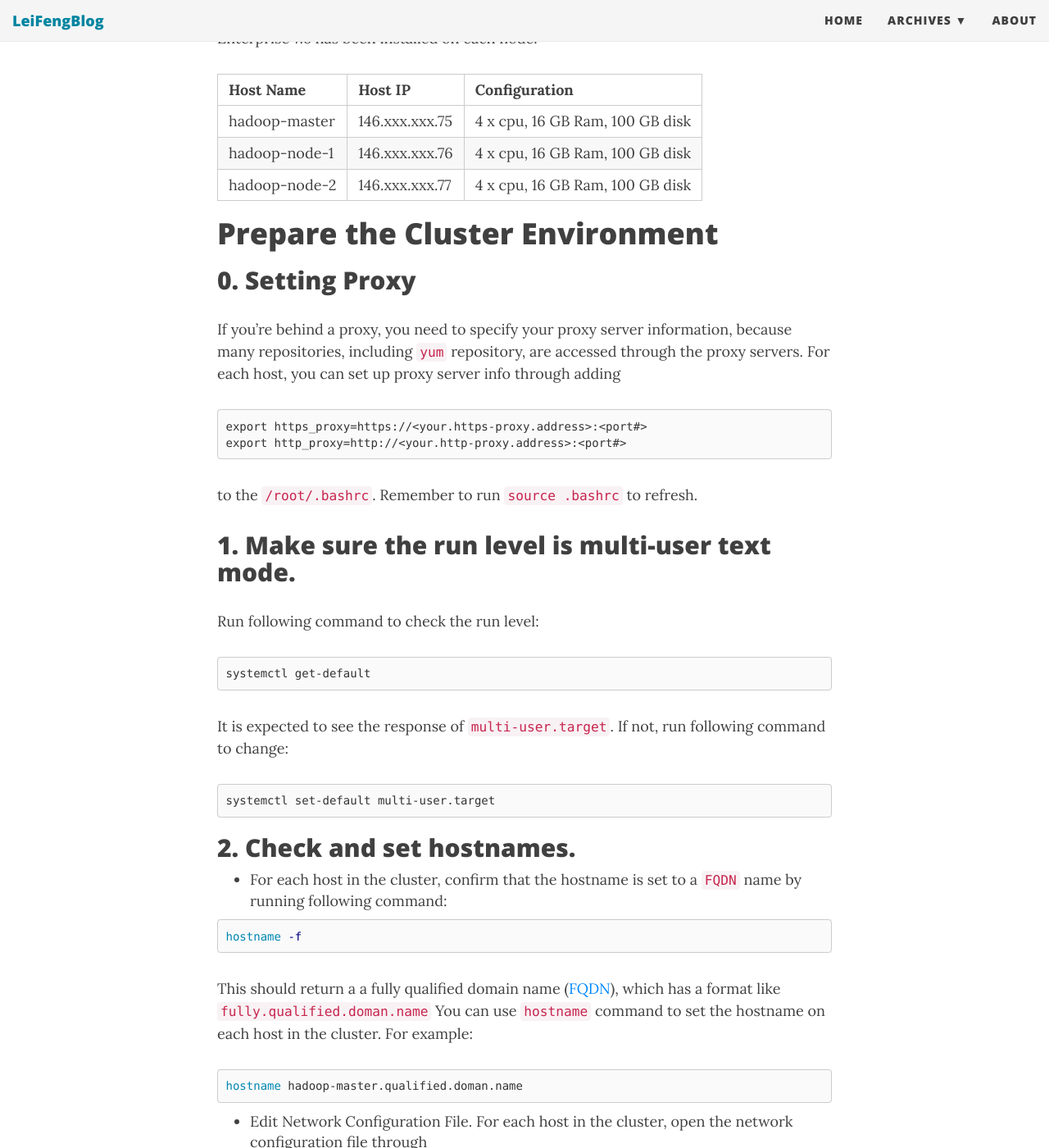
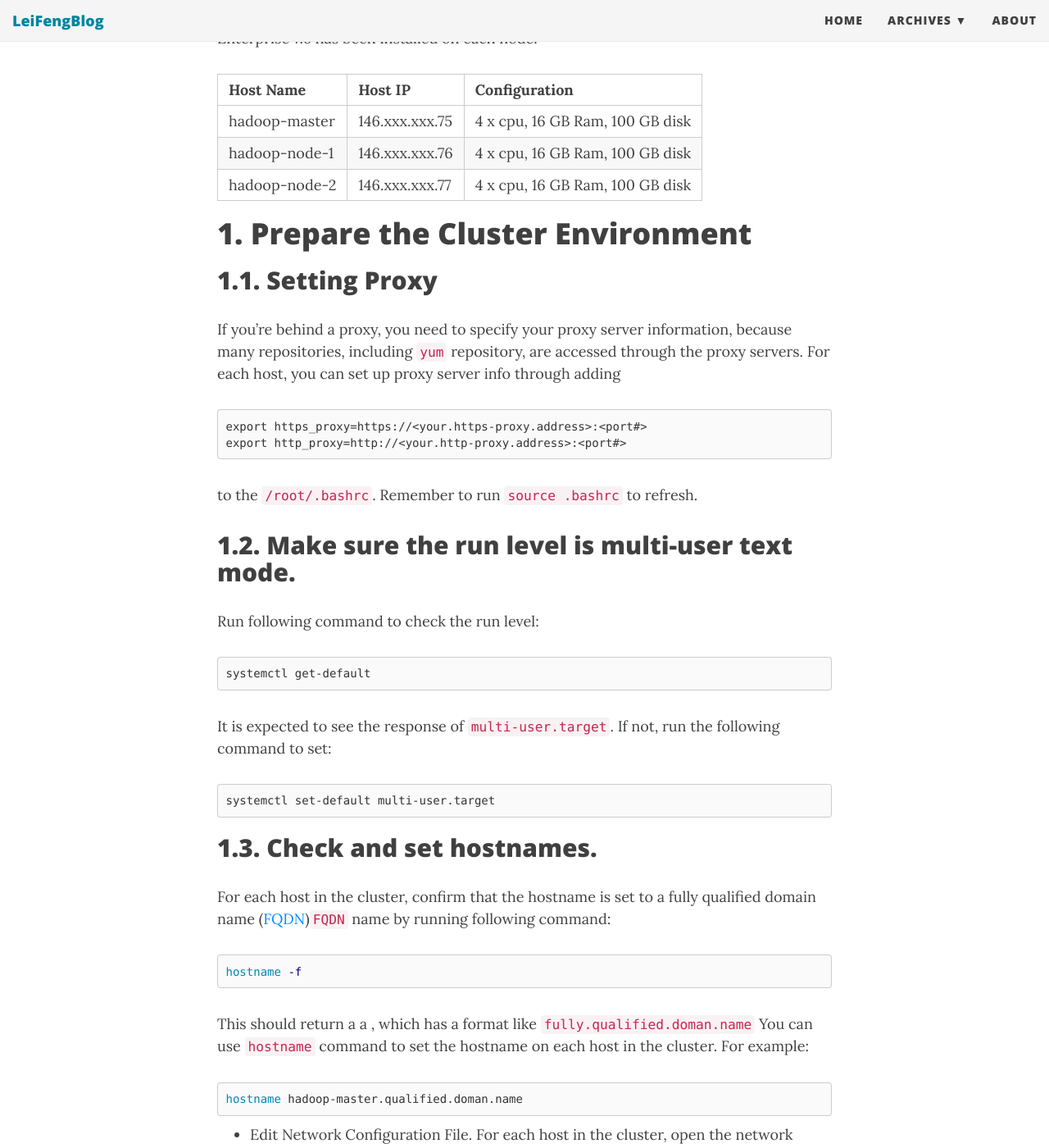
Before and after one commit to stonefl/stonefl.github.io, a Jekyll site: the page built from _posts/2019-03-19-install-hortonworks-hdp-3-1-0-on-cluster-of-vmware-virtual-machines.md, in a window 1280 px wide and 1400 px high, scrolled down 1671 px. Shown: the whole window at 82% size. Built offline with Jekyll 4.4.1, drawn with Linux system fonts in a browser that asks for light colours; nearby versions of some CDN libraries; comment, search, counter and statistics services are not loaded; some of the changed text lies outside the part shown.

Commit message:
Update 2019-03-19-install-hortonworks-hdp-3-1-0-on-cluster-of-vmware-virtual-machines.md

````diff
--- a/_posts/2019-03-19-install-hortonworks-hdp-3-1-0-on-cluster-of-vmware-virtual-machines.md
+++ b/_posts/2019-03-19-install-hortonworks-hdp-3-1-0-on-cluster-of-vmware-virtual-machines.md
@@ -38,9 +38,9 @@ I have set up three virtual machines in VMWare with following settings. RedHat E
 
 
 
-# Prepare the Cluster Environment
+# 1. Prepare the Cluster Environment
 
-## 0. Setting Proxy
+## 1.1. Setting Proxy
 
 If you're behind a proxy, you need to specify your proxy server information, because many repositories, including `yum` repository, are accessed through the proxy servers. For each host, you can set up proxy server info through adding
 
@@ -59,21 +59,21 @@ Run following command to check the run level:
 systemctl get-default
 ```
 
-It is expected to see the response of `multi-user.target`. If not, run following command to change:
+It is expected to see the response of `multi-user.target`. If not, run the following command to set:
 
 ```bash
 systemctl set-default multi-user.target
 ```
 
-## 2. Check and set hostnames.
+## 1.3. Check and set hostnames.
 
-- For each host in the cluster, confirm that the hostname is set to a `FQDN` name by running following command:
+For each host in the cluster, confirm that the hostname is set to a fully qualified domain name ([FQDN](https://en.wikipedia.org/wiki/Fully_qualified_domain_name))`FQDN` name by running following command:
 
 ```bash
 hostname -f
 ```
 
-This should return a a fully qualified domain name ([FQDN](https://en.wikipedia.org/wiki/Fully_qualified_domain_name)), which has a format like `fully.qualified.doman.name`
+This should return a a , which has a format like `fully.qualified.doman.name`
 You can use `hostname` command to set the hostname on each host in the cluster. For example:
 
 ```bash
````
Also changed, not shown: other parts of _posts/2019-03-19-install-hortonworks-hdp-3-1-0-on-cluster-of-vmware-virtual-machines.md (+1 -1 lines).
